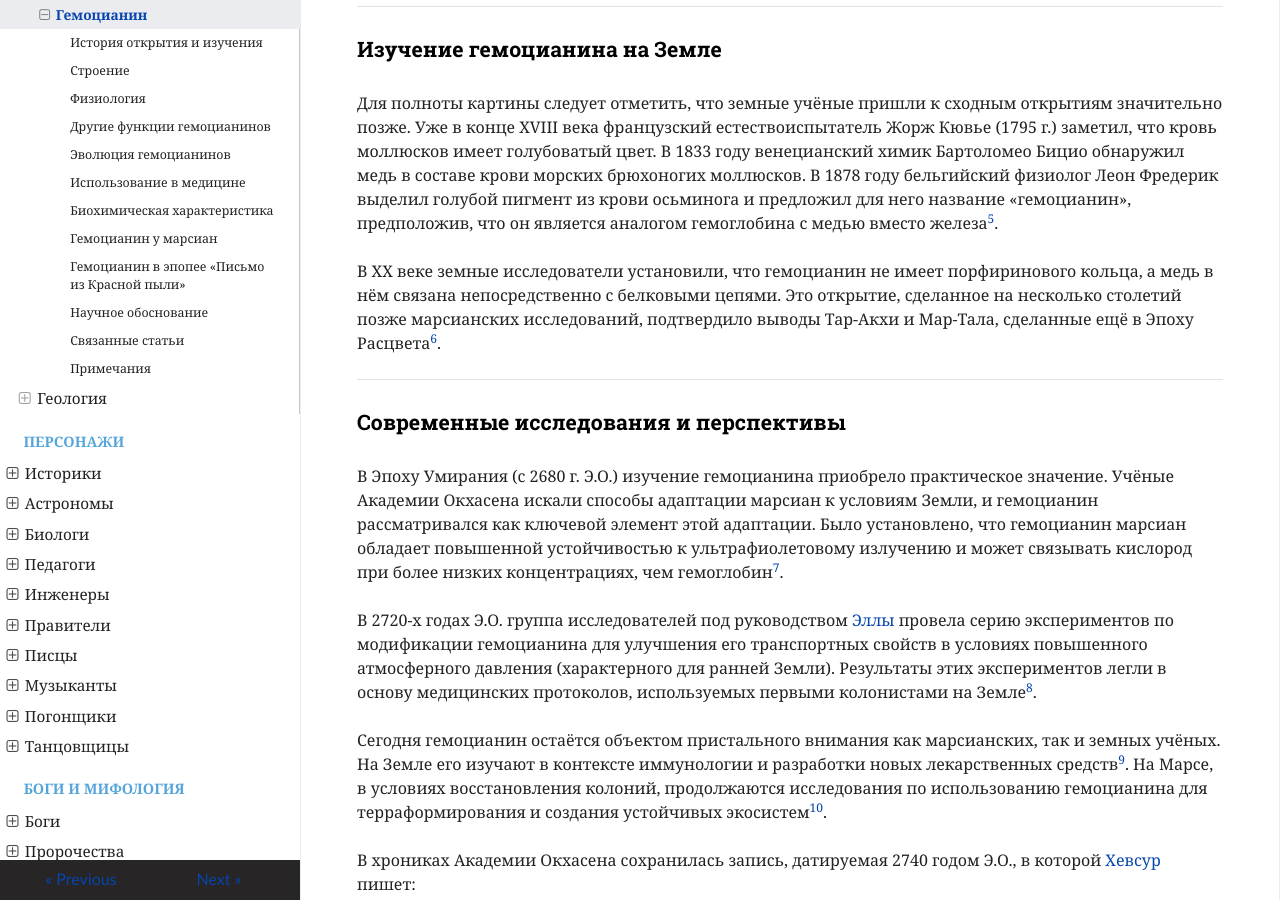
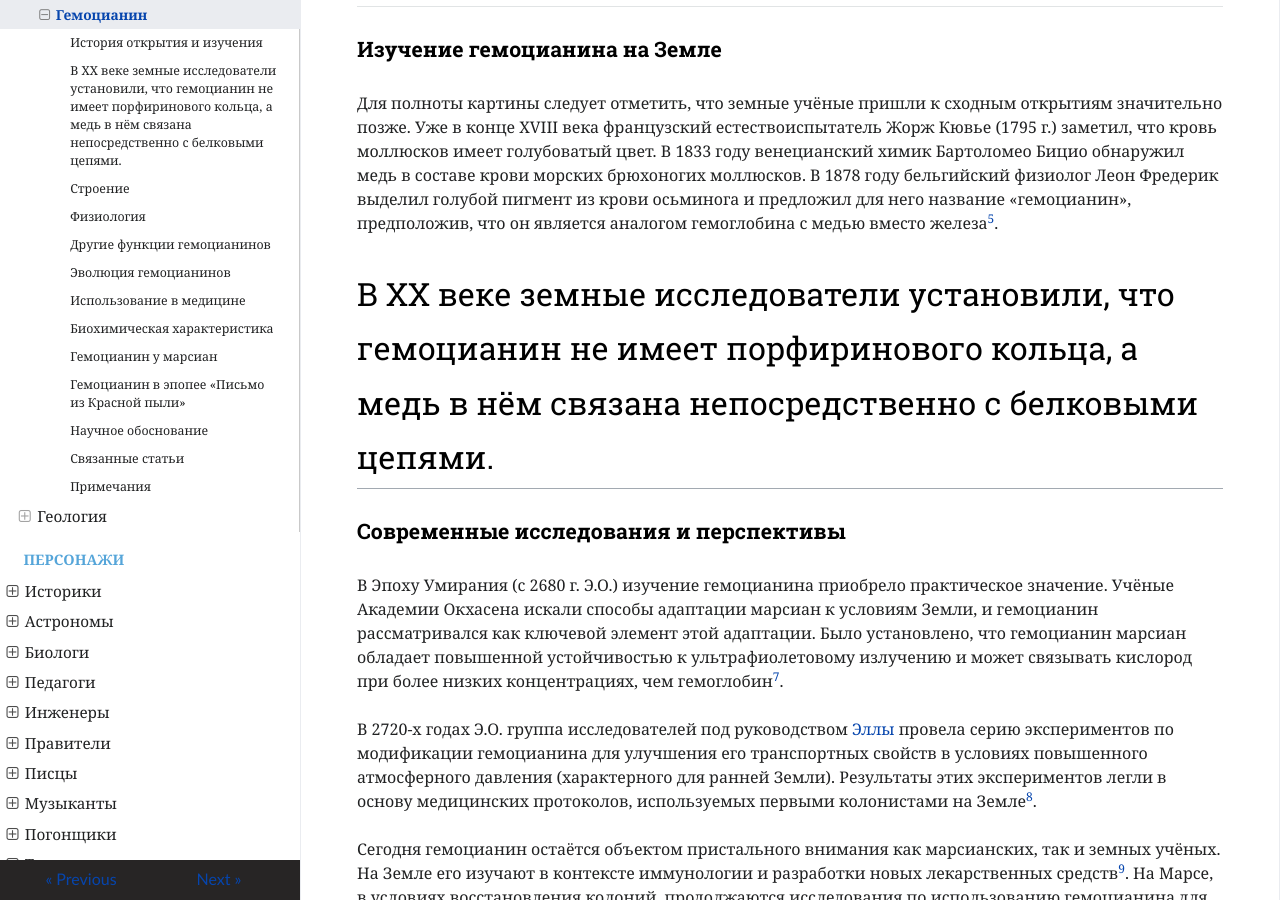
Before and after one commit to ivanhohlov14-bit/mars-encyclopedia, an MkDocs documentation site: the page built from docs/biology/gemotsianin.md, in a window 1280 px wide and 900 px high, scrolled down 2276 px. Built offline with MkDocs 1.6.1, drawn with Linux system fonts in a browser that asks for light colours; nearby versions of some CDN libraries.

Commit message:
Update gemotsianin.md

```diff
--- a/docs/biology/gemotsianin.md
+++ b/docs/biology/gemotsianin.md
@@ -70,8 +70,7 @@
 
 Для полноты картины следует отметить, что земные учёные пришли к сходным открытиям значительно позже. Уже в конце XVIII века французский естествоиспытатель Жорж Кювье (1795 г.) заметил, что кровь моллюсков имеет голубоватый цвет. В 1833 году венецианский химик Бартоломео Бицио обнаружил медь в составе крови морских брюхоногих моллюсков. В 1878 году бельгийский физиолог Леон Фредерик выделил голубой пигмент из крови осьминога и предложил для него название «гемоцианин», предположив, что он является аналогом гемоглобина с медью вместо железа[^5].
 
-В XX веке земные исследователи установили, что гемоцианин не имеет порфиринового кольца, а медь в нём связана непосредственно с белковыми цепями. Это открытие, сделанное на несколько столетий позже марсианских исследований, подтвердило выводы Тар-Акхи и Мар-Тала, сделанные ещё в Эпоху Расцвета[^6].
-
+В XX веке земные исследователи установили, что гемоцианин не имеет порфиринового кольца, а медь в нём связана непосредственно с белковыми цепями.
 ---
 
 ### Современные исследования и перспективы
```
